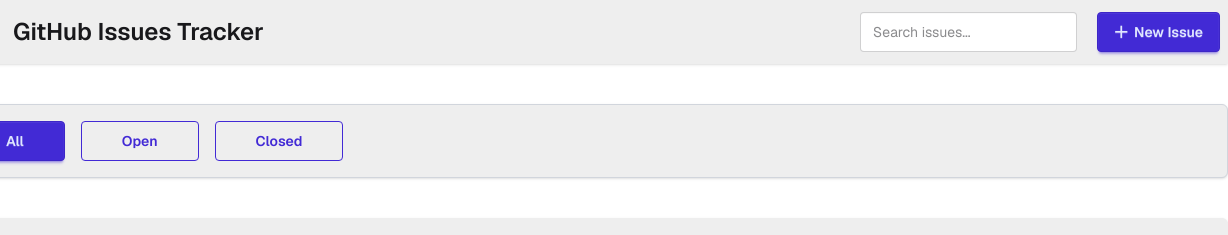
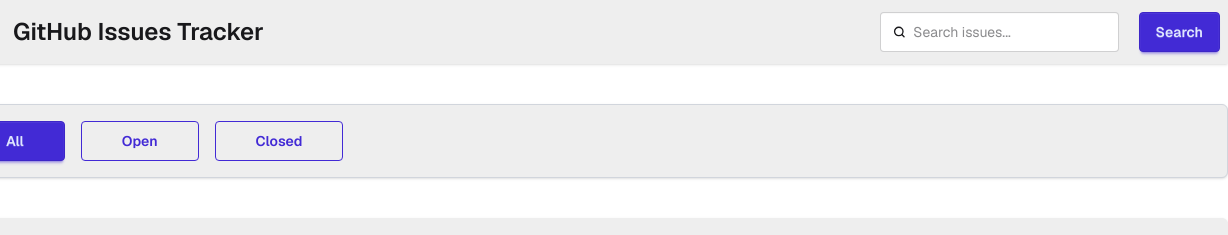
Before and after one commit to themdshakibul/B13_A5_Assignment, a website: page hom.html in a window 1280 px wide. Shown: the top 235 px of the page, 52-1280 px from the left. Drawn offline with nearby package versions, Linux system fonts and the light colour scheme; no server answers.

Commit message:
add search completed

```diff
--- a/hom.html
+++ b/hom.html
@@ -39,14 +39,26 @@
           </div>
         </div>
         <div class="flex gap-5">
-          <input
-            type="text"
-            placeholder="Search issues..."
-            class="input input-bordered w-24 md:w-auto"
-          />
-          <button class="btn btn-primary">
-            <i class="ri-add-large-line"></i> New Issue
-          </button>
+          <label class="input">
+            <svg
+              class="h-[1em]"
+              xmlns="http://www.w3.org/2000/svg"
+              viewBox="0 0 24 24"
+            >
+              <g
+                stroke-linejoin="round"
+                stroke-linecap="round"
+                stroke-width="2.5"
+                fill="none"
+                stroke="currentColor"
+              >
+                <circle cx="11" cy="11" r="8"></circle>
+                <path d="m21 21-4.3-4.3"></path>
+              </g>
+            </svg>
+            <input id="inputSearch" type="text" required placeholder="Search issues..." />
+          </label>
+          <button id="btnSearch" class="btn btn-primary">Search</button>
         </div>
       </div>
     </nav>
--- a/script/allcard.js
+++ b/script/allcard.js
@@ -128,7 +128,6 @@ const displsyModal = (items) => {
         ? "bg-[#FFF6D1] text-[#F59E0B]"
         : "bg-[#EEEFF2] text-[#9CA3AF]";
 
-  console.log(items);
   const card = document.getElementById("detailsCards");
   card.innerHTML = `
     <div class="space-y-5">
@@ -172,4 +171,24 @@ const displsyModal = (items) => {
   document.getElementById("cardModal").showModal();
 };
 
+// search
+document.getElementById("btnSearch").addEventListener("click", () => {
+  const inputSearch = document.getElementById("inputSearch");
+  const searchValue = inputSearch.value.trim().toLowerCase();
+  console.log(searchValue);
+
+  fetch(
+    `https://phi-lab-server.vercel.app/api/v1/lab/issues/search?q=${searchValue}`,
+  )
+    .then((res) => res.json())
+    .then((data) => {
+      const allCards = data.data;
+      console.log(allCards);
+      const filterCards = allCards.filter((card) =>
+        card.title.toLowerCase().includes(searchValue),
+      );
+      displayLoadCard(filterCards);
+    });
+});
+
 loadCard();
```
Also changed, not shown: src/output.css.
